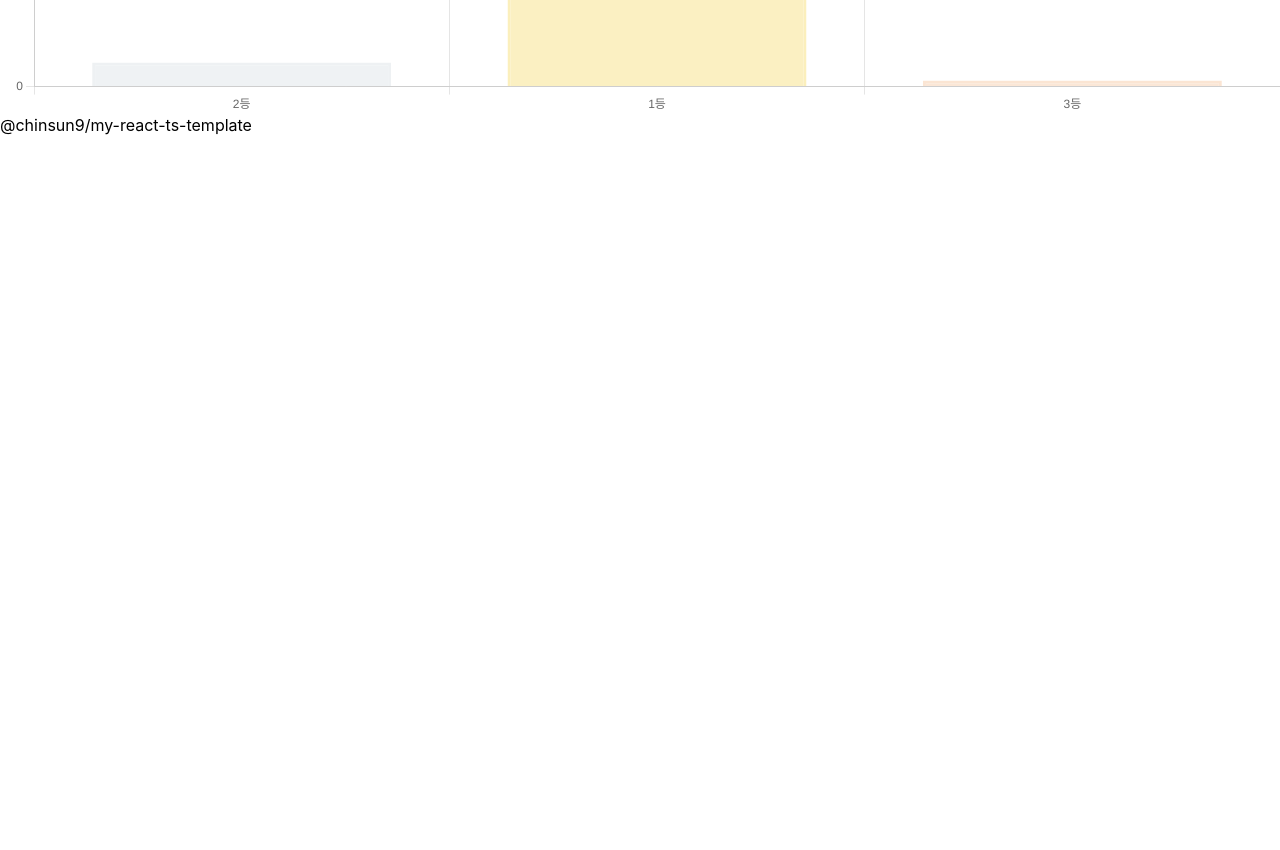
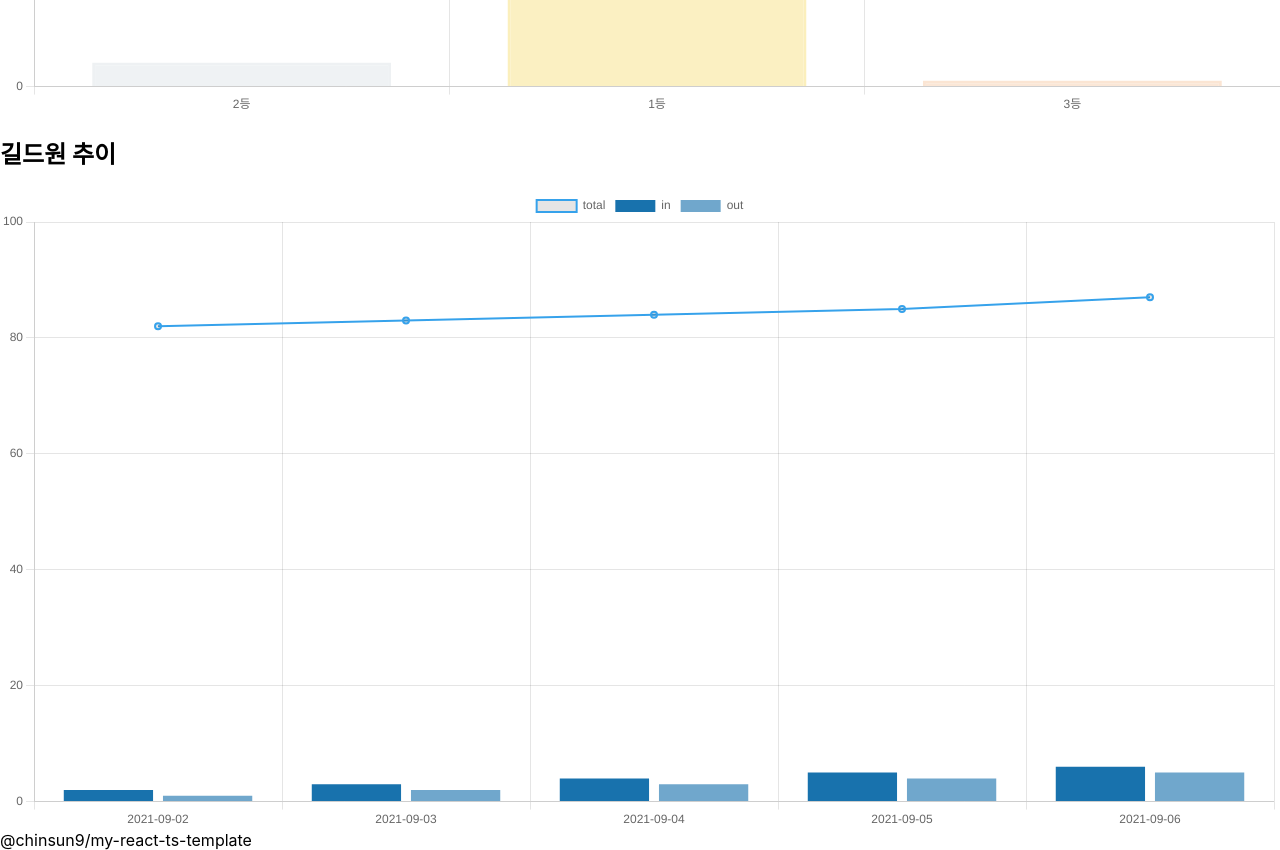
Before and after one commit to chinsun9/Maple_guild_react_app, a React (Create React App) app: page / in a window 1280 px wide. Shown: the part 600-1450 px from the top of the page. Before the commit the page ends 800 px from the top, so only its background shows below. Built offline with nearby package versions, Linux system fonts and the light colour scheme.

Commit message:
길갑자 길탈자 추이 Fixes #2

```diff
--- a/src/App.tsx
+++ b/src/App.tsx
@@ -1,9 +1,11 @@
 import React from 'react';
+import NumberOfMembers from 'components/NumberOfMembers';
 import Rank from 'components/Rank';
 
 const App = () => (
   <div>
     <Rank />
+    <NumberOfMembers />
     @chinsun9/my-react-ts-template
   </div>
 );
--- /dev/null
+++ b/src/components/NumberOfMembers.tsx
@@ -0,0 +1,91 @@
+import { ChartData, ChartOptions } from 'chart.js/auto';
+import React, { useEffect, useState } from 'react';
+import { Bar } from 'react-chartjs-2';
+
+type MemberCount = {
+  date: string;
+  count: number;
+};
+
+const chartOptions: ChartOptions<'bar'> = {
+  scales: {
+    y: {
+      ticks: {
+        maxTicksLimit: 6,
+      },
+      beginAtZero: true,
+    },
+  },
+};
+
+const NumberOfMembers = () => {
+  const [state, setState] = useState<MemberCount[]>([]);
+
+  const convertToChartData = (data: MemberCount[]) => {
+    return {
+      labels: data.map((row) => row.date),
+      datasets: [
+        {
+          type: 'line',
+          label: 'total',
+          data: data.map((row) => row.count),
+          borderColor: 'rgb(54, 162, 235)',
+          borderWidth: 2,
+        },
+        {
+          type: 'bar',
+          label: 'in',
+          data: new Array(data.length).fill(0).map((_, idx) => idx + 2),
+          backgroundColor: 'rgb(24, 114, 173)',
+        },
+        {
+          type: 'bar',
+          label: 'out',
+          data: new Array(data.length).fill(0).map((_, idx) => idx + 1),
+          backgroundColor: 'rgba(24, 113, 173, 0.616)',
+        },
+      ],
+    } as ChartData;
+  };
+
+  useEffect(() => {
+    const fetchData = async () => {
+      // const data =await fetch('/api/???').then(res=>res.json())
+      // 길드원수 추이
+      const data: MemberCount[] = [
+        {
+          date: '2021-09-02',
+          count: 82,
+        },
+        {
+          date: '2021-09-03',
+          count: 83,
+        },
+        {
+          date: '2021-09-04',
+          count: 84,
+        },
+        {
+          date: '2021-09-05',
+          count: 85,
+        },
+        {
+          date: '2021-09-06',
+          count: 87,
+        },
+      ];
+      setState(data);
+    };
+
+    fetchData();
+  }, []);
+
+  return (
+    <div>
+      <h2>길드원 추이</h2>
+      <Bar data={convertToChartData(state)} options={chartOptions} />
+    </div>
+  );
+};
+
+export default NumberOfMembers;
```
